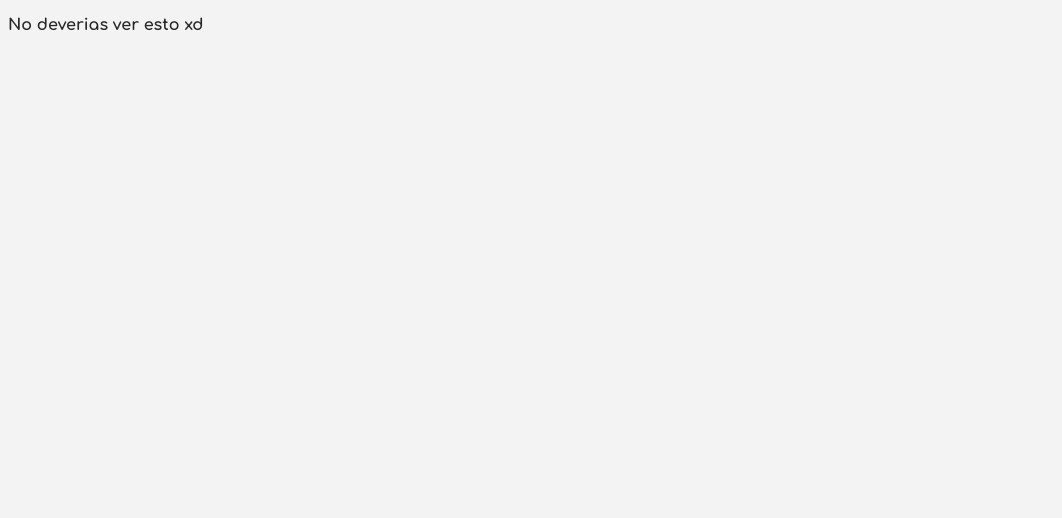
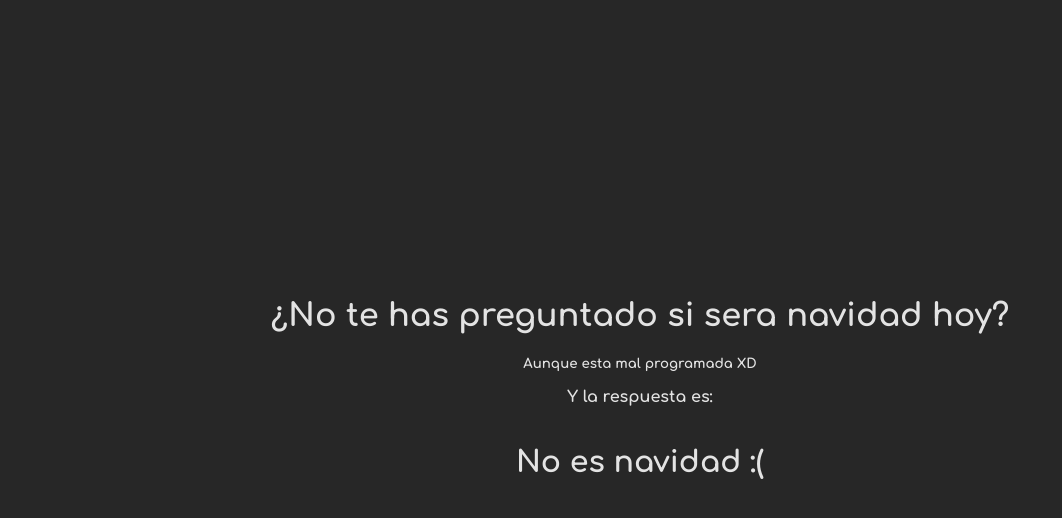
Before and after one commit to HeNew4/Navidad, a website: page view/index.html in a window 1280 px wide. Shown: the whole page, without its empty margins (0-1062 px from the left). Drawn offline with Linux system fonts and the light colour scheme; files that its build step writes are made by us from their sources.

Commit message:
actualizado

```diff
--- a/index.ts
+++ b/index.ts
@@ -1,6 +1,6 @@
 import express, { Express, NextFunction, Request, Response } from 'express';
 import path from 'path';
-import { routes } from './src/routes';
+import { routes } from './routes';
 
 const app: Express = express();
 const port = 3000;
--- /dev/null
+++ b/public/inicio.css
@@ -0,0 +1,24 @@
+*{
+   font-family: 'Comfortaa', cursive;
+}
+
+body {
+   background-color: #272727;
+   color:#e3e3e3 !important;
+   height: 95vh;
+   display: flex;
+   justify-content: center;
+   align-items: center;
+}
+
+
+.contenedor {
+   text-align: center;
+}
+
+.resultado {
+   margin: 20px;
+   margin-top: 40px;
+   font-weight: bold;
+   font-size: 30px;
+}
--- /dev/null
+++ b/public/js/main.js
@@ -0,0 +1,17 @@
+const app = document.getElementById('root')
+
+function navidad() {
+   const fecha = new Date();
+   const dia = fecha.getDay();
+   const mes = fecha.getMonth() + 1;
+
+   if (mes == 12 && dia == 25) {
+      return '¡¡¡ES NAVIDAD!!!\n :D'
+
+   } else {
+      return 'No es navidad :('
+   }
+
+}
+
+app.innerHTML= `${navidad()}`
--- /dev/null
+++ b/public/people.css
@@ -0,0 +1,8 @@
+* {
+   font-family: 'Comfortaa', cursive;
+   color:#272727;
+}
+
+body {
+   background-color: #f3f3f3;
+}
--- a/src/routes.ts
+++ b/routes.ts
@@ -7,7 +7,7 @@ export const routes = {
       res.send('Zader')
    },
    ian: (req: Request, res: Response) => {
-      res.send('Ian')
+      res.sendFile(path.join(__dirname+'/view/ian.html'));
    },
    yankel: (req: Request, res: Response) => {
       res.send('Yankel')
--- a/view/index.html
+++ b/view/index.html
@@ -7,10 +7,24 @@
    <link rel="preconnect" href="https://fonts.googleapis.com">
    <link rel="preconnect" href="https://fonts.gstatic.com" crossorigin>
    <link href="https://fonts.googleapis.com/css2?family=Comfortaa:wght@700&display=swap" rel="stylesheet">
-   <link rel="stylesheet" href="main.css">
-   <title>Pagina de Inicio</title>
+   <link rel="stylesheet" href="inicio.css">
+   <link rel="shortcut icon" href="img/icon.png" type="image/x-icon">
+   <title>Sera Navidad?</title>
 </head>
 <body>
-   <p>No deverias ver esto xd</p>
+   <div class="contenedor">
+      <h1>
+         ¿No te has preguntado si sera navidad hoy?
+      </h1>
+      <p>
+         <small>
+            Aunque esta mal programada XD
+         </small>
+      </p>
+      <p>Y la respuesta es: </p>
+      <div class="resultado" id="root"></div>
+      <noscript>Activa JavaScript porque si no no funciona la pagina :( </noscript>
+   </div>
+   <script src="js/main.js"></script>
 </body>
 </html>
```
Also changed, not shown: view/404.html (+1 -0 lines), view/ian.html (added, +16 -0 lines), public/img/icon.png (added).
